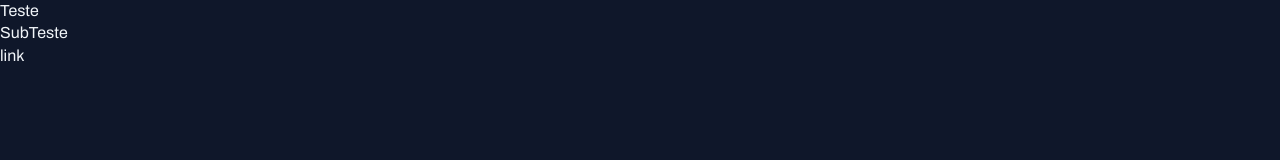
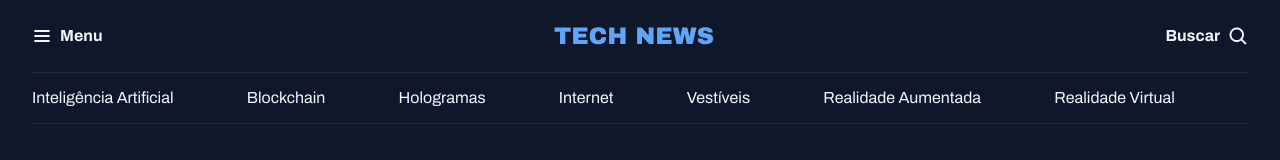
Before and after one commit to Lucas4dum/tech-news, a plain HTML site: page index.html in a window 1280 px wide. Drawn offline with Linux system fonts and the light colour scheme.

Commit message:
criando o header da aplicação

```diff
--- a/index.html
+++ b/index.html
@@ -14,8 +14,32 @@
     <link rel="stylesheet" href="styles/index.css" />
   </head>
   <body>
-    <h1>Teste</h1>
-    <h2>SubTeste</h2>
-    <a href="">link</a>
+    <header class="container">
+      <nav id="primary" class="grid grid-flow-col">
+        <div>
+          <img src="assets/icons/List.svg" alt="Ícone de menu" />
+          <strong>Menu</strong>
+        </div>
+        <div>
+          <img src="assets/Logo.svg" alt="TechNews logo" />
+        </div>
+        <div>
+          <strong>Buscar</strong>
+          <img
+            src="assets/icons/MagnifyingGlass.svg"
+            alt="Ícone de lupa para pesquisa"
+          />
+        </div>
+      </nav>
+      <nav id="secondary" class="grid grid-flow-col">
+        <a href="#">Inteligência Artificial</a>
+        <a href="#">Blockchain</a>
+        <a href="#">Hologramas</a>
+        <a href="#">Internet</a>
+        <a href="#">Vestíveis</a>
+        <a href="#">Realidade Aumentada</a>
+        <a href="#">Realidade Virtual</a>
+      </nav>
+    </header>
   </body>
 </html>
--- a/styles/global.css
+++ b/styles/global.css
@@ -41,3 +41,18 @@ h2,
 h3 {
   font: inherit;
 }
+
+.container {
+  max-width: 1280px;
+  padding-inline: 32px;
+  margin-inline: auto;
+}
+
+/* utility-first */
+.grid {
+  display: grid;
+}
+
+.grid-flow-col {
+  grid-auto-flow: column;
+}
--- /dev/null
+++ b/styles/header.css
@@ -0,0 +1,24 @@
+#primary {
+  padding-block: 20px;
+
+  div {
+    display: flex;
+    align-items: center;
+    gap: 8px;
+  }
+
+  /* nesting css */
+  div:nth-child(2) {
+    margin-inline: auto;
+  }
+
+  div:nth-child(3) {
+    justify-self: end;
+  }
+}
+
+#secondary {
+  padding-block: 14px;
+  border: solid 1px var(--stroke-color);
+  border-inline: none;
+}
--- a/styles/index.css
+++ b/styles/index.css
@@ -1 +1,2 @@
 @import url(global.css);
+@import url(header.css);
```
